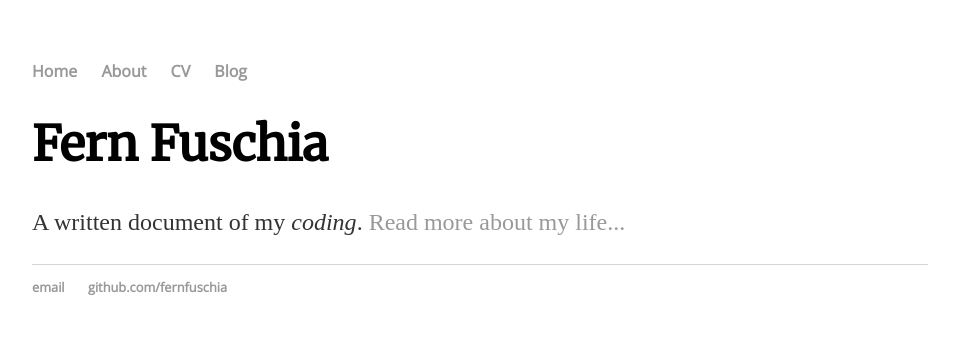
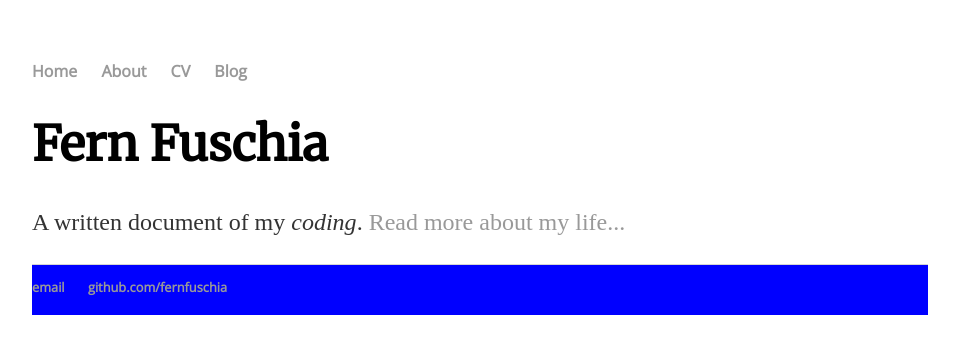
Before and after one commit to fernfuschia/fernfuschia.github.io, a Jekyll site: the page built from index.html, in a window 1280 px wide. Shown: the top 354 px of the page, without its empty margins (160-1119 px from the left). Built offline with Jekyll 4.4.1, drawn with Linux system fonts in a browser that asks for light colours.

Commit message:
Update main.css

```diff
--- a/css/main.css
+++ b/css/main.css
@@ -29,6 +29,9 @@ p {
     color: #333;
 }
 footer {
+    width: 100%;
+    background: blue;
+    min-height: 50px;
     border-top: 1px solid #d5d5d5;
     font-size: .8em;
 }
```
